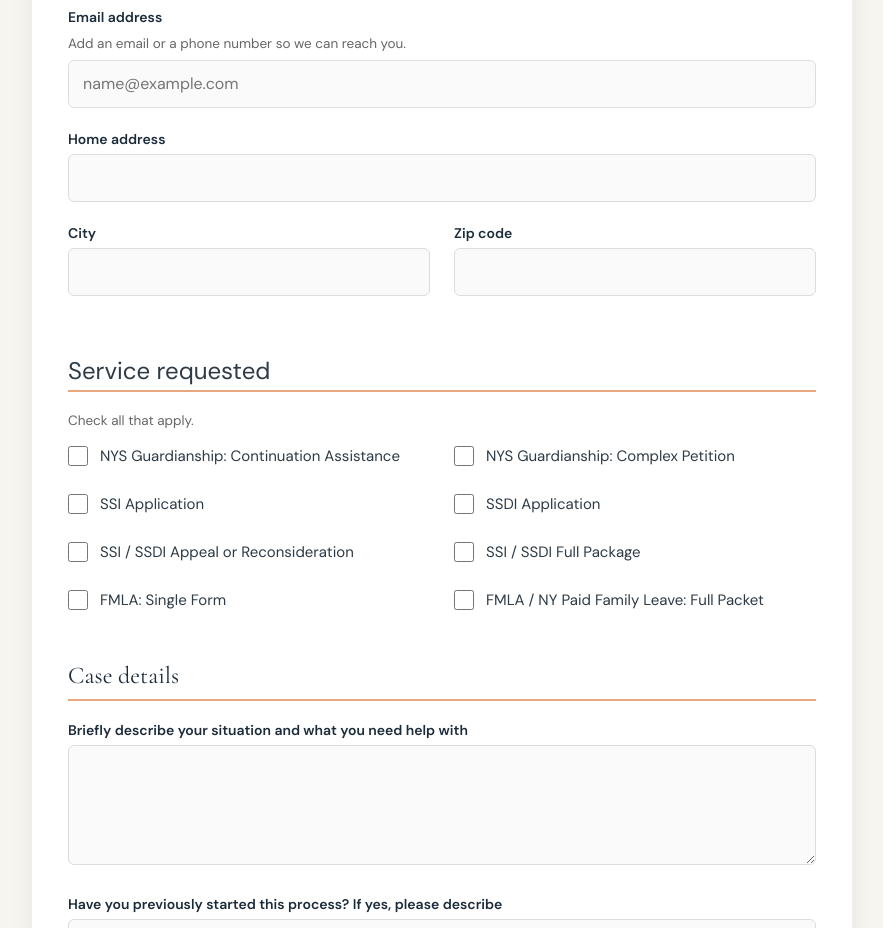
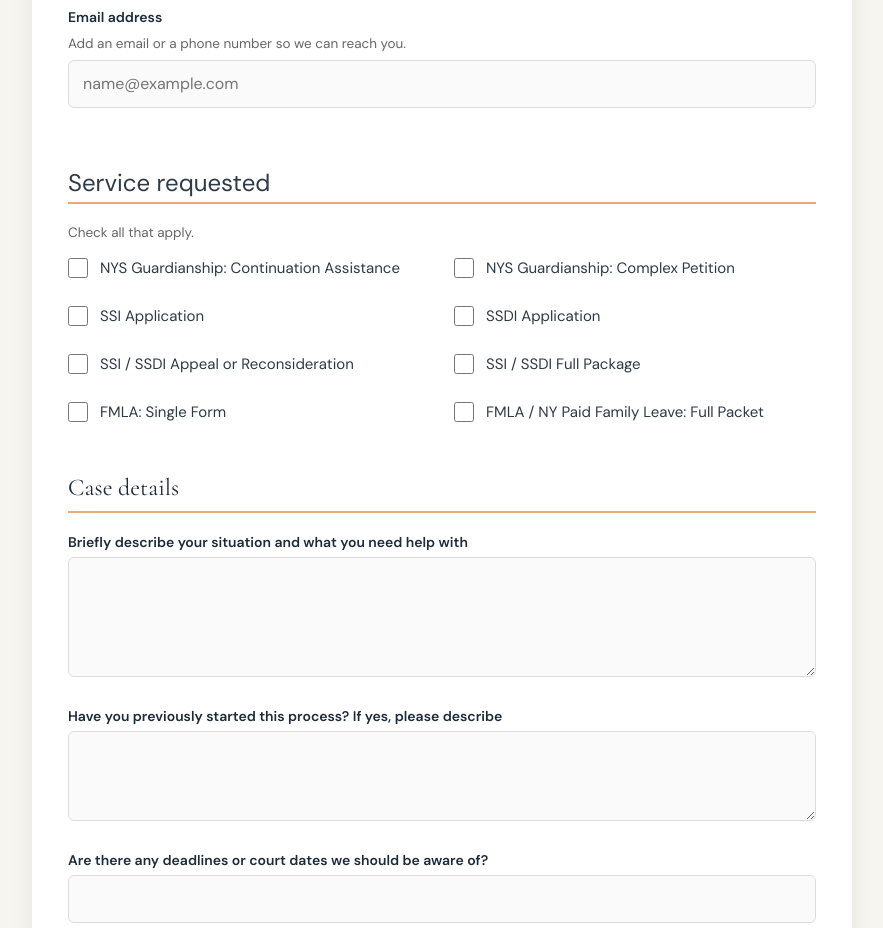
Before and after one commit to MikeLegemah5799/clearpath-document-service, a website: page index.html in a window 1280 px wide. Shown: the part 5000-5928 px from the top of the page, without its empty margins (198-1081 px from the left). Drawn offline with nearby package versions, Linux system fonts and the light colour scheme.

Commit message:
removed home address

```diff
--- a/index.html
+++ b/index.html
@@ -494,18 +494,6 @@
             <input type="email" id="email" name="email" placeholder="name@example.com" autocomplete="email" aria-describedby="e-contact">
             <p class="err" id="e-contact" role="alert">Please add an email address or a phone number so we can reach you.</p>
           </div>
-          <div class="field span2">
-            <label class="lab" for="address">Home address</label>
-            <input type="text" id="address" name="home_address" autocomplete="street-address">
-          </div>
-          <div class="field">
-            <label class="lab" for="city">City</label>
-            <input type="text" id="city" name="city" autocomplete="address-level2">
-          </div>
-          <div class="field">
-            <label class="lab" for="zip">Zip code</label>
-            <input type="text" id="zip" name="zip" autocomplete="postal-code" inputmode="numeric">
-          </div>
         </div>
 
         <fieldset class="group">
```
Also changed, not shown: clearpath-facebook-cover-navy.png (added), clearpath-linkedin-banner-navy.png (added).
